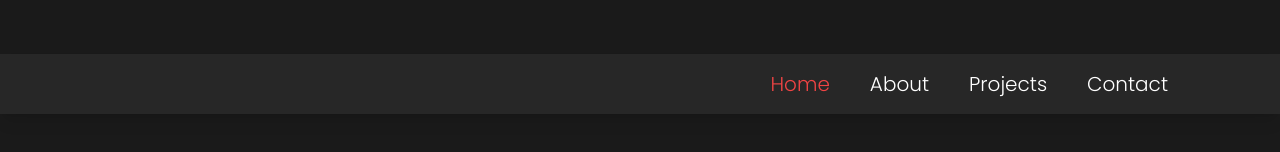
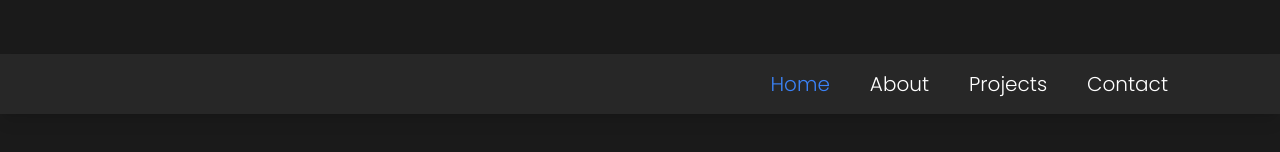
Before and after one commit to Joksa132/portfolio, a Next.js app: page / in a window 1280 px wide. Shown: the part 746-898 px from the top of the page. Built offline with nearby package versions, Linux system fonts and the light colour scheme.

Commit message:
change color to blue

```diff
--- a/components/Nav.tsx
+++ b/components/Nav.tsx
@@ -15,22 +15,22 @@ export default function Nav({ activeLink, setActiveLink }: Props) {
   return (
     <nav className="w-full py-4 shadow-lg flex gap-10 items-center justify-end text-xl sticky top-0">
       <Link href="#home">
-        <span className={activeLink === "home" ? 'text-red-500' : ''} onClick={() => handleLinkClick('home')}>
+        <span className={activeLink === "home" ? 'text-blue-500' : ''} onClick={() => handleLinkClick('home')}>
           Home
         </span>
       </Link>
       <Link href="#about">
-        <span className={activeLink === "about" ? 'text-red-500' : ''} onClick={() => handleLinkClick('about')}>
+        <span className={activeLink === "about" ? 'text-blue-500' : ''} onClick={() => handleLinkClick('about')}>
           About
         </span>
       </Link>
       <Link href="#projects">
-        <span className={activeLink === "projects" ? 'text-red-500' : ''} onClick={() => handleLinkClick('projects')}>
+        <span className={activeLink === "projects" ? 'text-blue-500' : ''} onClick={() => handleLinkClick('projects')}>
           Projects
         </span>
       </Link>
       <Link href="#contact">
-        <span className={`${activeLink === 'contact' ? 'text-red-500' : ''} mr-28`} onClick={() => handleLinkClick('contact')}>
+        <span className={`${activeLink === 'contact' ? 'text-blue-500' : ''} mr-28`} onClick={() => handleLinkClick('contact')}>
           Contact
         </span>
       </Link>
```
